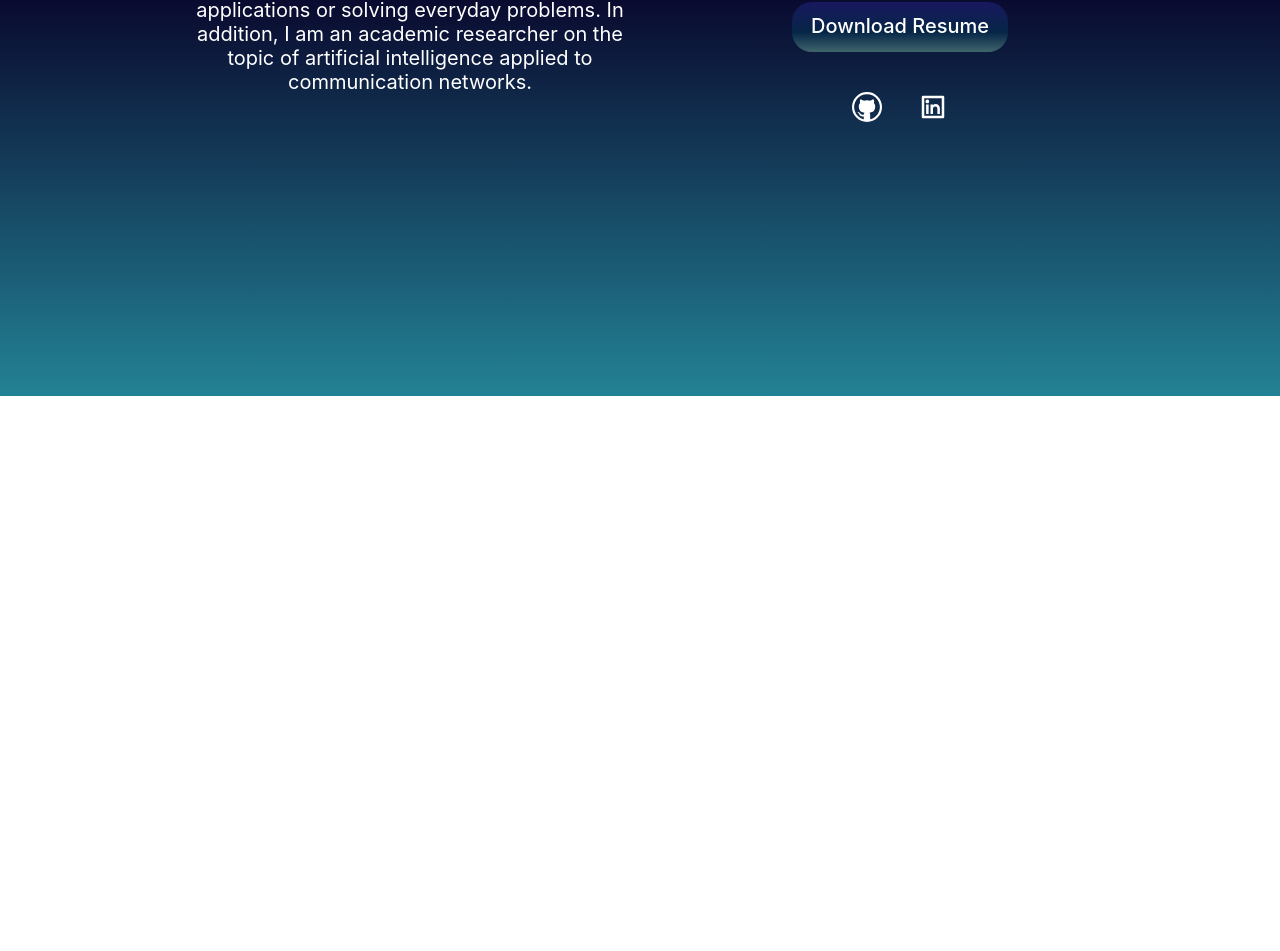
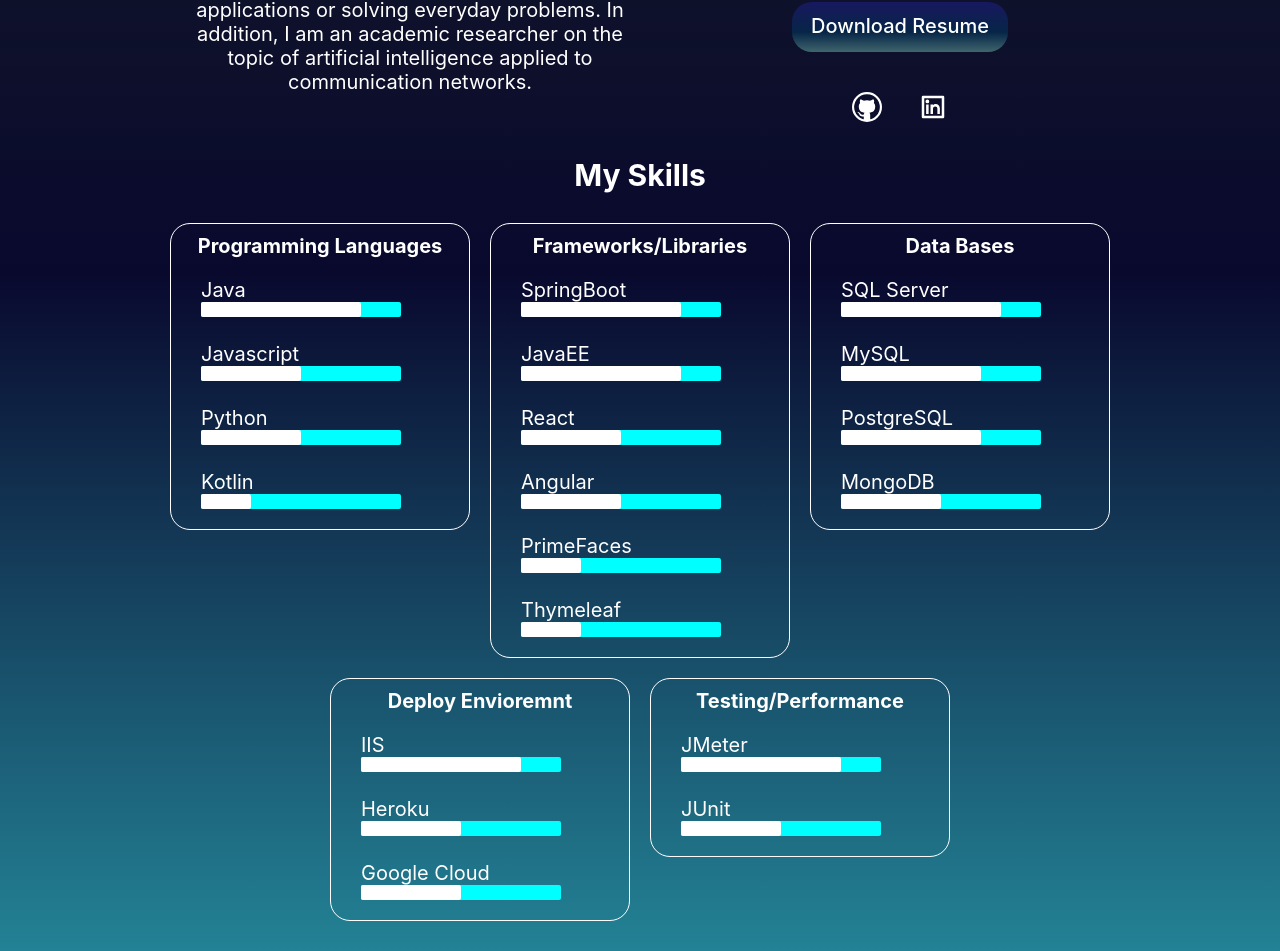
Before and after one commit to BrayamOtero/portafolio, a React (Create React App) app: page / in a window 1280 px wide. Shown: the part 1204-2155 px from the top of the page. Before the commit the page ends 1600 px from the top, so only its background shows below. Built offline with nearby package versions, Linux system fonts and the light colour scheme.

Commit message:
Feat:  component card Skills

```diff
--- a/src/components/aboutme/aboutme.css
+++ b/src/components/aboutme/aboutme.css
@@ -8,7 +8,6 @@
             rgba(23, 30, 38, 1) 0%,
             rgba(9, 9, 46, 1) 50%,
             rgba(35, 130, 149, 1) 100%);
-    height: 100vh;
 }
 
 .about_main {
@@ -92,6 +91,65 @@
     margin: 15px;
     color: white;
 }
+.skills_main{
+    padding: 30px;
+    display: flex;
+    -webkit-flex-wrap: wrap;
+    flex-wrap: wrap;
+    justify-content: center;
+    gap: 20px;
+}
+.skills_card{
+    border: 1px solid #ffff;
+    width: 300px;
+    display: flex;
+    flex-direction: column;
+    border-radius: 20px;
+}
+
+.skills_card * {
+    display: inline;
+}
+
+.skills_card ul{
+    display: flex;
+    flex-direction: column;
+    gap: 5px;
+    padding-bottom: 10px;
+}
+
+.skills_card h4 {
+    padding-bottom: 10px;
+    padding-top: 10px;
+}
+
+.skills_item {
+    display: flex;
+    flex-direction: column;
+    justify-content: flex-start;
+    padding: 10px 30px;
+}
+
+.skills_item p{
+    align-self: flex-start;
+}
+.progressBar {
+    align-self: flex-start;
+}
+.bar {
+    background-color: aqua;
+    display: block;
+    width: 200px;
+    height: 15px;
+
+    border-radius: 2px;
+}
+.bar_completed {
+    display: block;
+    background-color: #ffff;
+    height: 100%;
+    border-radius: 2px;
+}
 
 @media screen and (max-width:1000px){
     .aboutme{
--- a/src/components/aboutme/aboutme.js
+++ b/src/components/aboutme/aboutme.js
@@ -4,7 +4,7 @@ import CardAbout from "./cardinfo";
 import CV from "../../assets/cv.pdf"
 import { RiLinkedinBoxLine } from 'react-icons/ri'
 import { VscGithub } from 'react-icons/vsc'
-
+import CardSkill from "./cardSkill";
 
 const Aboutme = () => {
     return (
@@ -29,9 +29,68 @@ const Aboutme = () => {
                         <a href={CV} className="btn_cv_dl">Download Resume</a>
                     </div>
                     <div className="social_zone">
-                        <a href='https://github.com/BrayamOtero' className="icon_social"> <VscGithub  size={30} /> </a>
-                        <a href='https://www.linkedin.com/in/brayam-david-otero-pomeo-bb6590114/'  className="icon_social"> <RiLinkedinBoxLine  size={30} /> </a>
+                        <a href='https://github.com/BrayamOtero' className="icon_social"> <VscGithub size={30} /> </a>
+                        <a href='https://www.linkedin.com/in/brayam-david-otero-pomeo-bb6590114/' className="icon_social"> <RiLinkedinBoxLine size={30} /> </a>
                     </div>
+                </div>
+            </div>
+            <h1>My Skills</h1>
+            <div className="skills_main">
+                <div className="skills_language">
+                    <CardSkill content={
+                            [
+                                { name: 'Java', per: '80' },
+                                { name: 'Javascript', per: '50' },
+                                { name: 'Python', per: '50' },
+                                { name: 'Kotlin', per: '25' },
+                            ]
+                        }
+                        title='Programming Languages' />
+                </div>
+
+                <div className="skills_frameworks">
+                    <CardSkill content={
+                            [
+                                { name: 'SpringBoot', per: '80' },
+                                { name: 'JavaEE', per: '80' },
+                                { name: 'React', per: '50' },
+                                { name: 'Angular', per: '50' },
+                                { name: 'PrimeFaces', per: '30' },
+                                { name: 'Thymeleaf', per: '30' },
+                            ]
+                        }
+                        title='Frameworks/Libraries' />
+                </div>
+                <div className="skills_db">
+                    <CardSkill content={
+                            [
+                                { name: 'SQL Server', per: '80' },
+                                { name: 'MySQL', per: '70' },
+                                { name: 'PostgreSQL', per: '70' },
+                                { name: 'MongoDB', per: '50' },
+                            ]
+                        }
+                        title='Data Bases' />
+                </div>
+                <div className="skills_deploy">
+                    <CardSkill content={
+                        [
+                            { name: 'IIS', per: '80' },
+                            { name: 'Heroku', per: '50' },
+                            { name: 'Google Cloud', per: '50' },
+                        ]
+                    }
+                    title='Deploy Envioremnt' />
+
+                </div>
+                <div className="skills_testing">
+                    <CardSkill content={
+                        [
+                            { name: 'JMeter', per: '80' },
+                            { name: 'JUnit', per: '50' },
+                        ]
+                    }
+                    title='Testing/Performance' />
                 </div>
             </div>
         </section>
--- /dev/null
+++ b/src/components/aboutme/cardSkill.js
@@ -0,0 +1,27 @@
+import React from "react";
+import "./aboutme.css";
+
+const CardSkill = ({ title, content }) => {
+    return (
+        <div className="skills_card">
+            <h4>{title}</h4>
+            <ul>
+                {content.map(item => {
+                    return (
+                        <li>
+                            <div className="skills_item">
+                                <p>  {item.name}</p>
+                                <div className="progressBar">
+                                    <div className="bar">
+                                        <span style={{ width: `${item.per}%` }} className="bar_completed"></span>
+                                    </div>
+                                </div>
+                            </div>
+                        </li>
+                    )
+                })}
+            </ul>
+        </div>
+    );
+};
+export default CardSkill;
```
